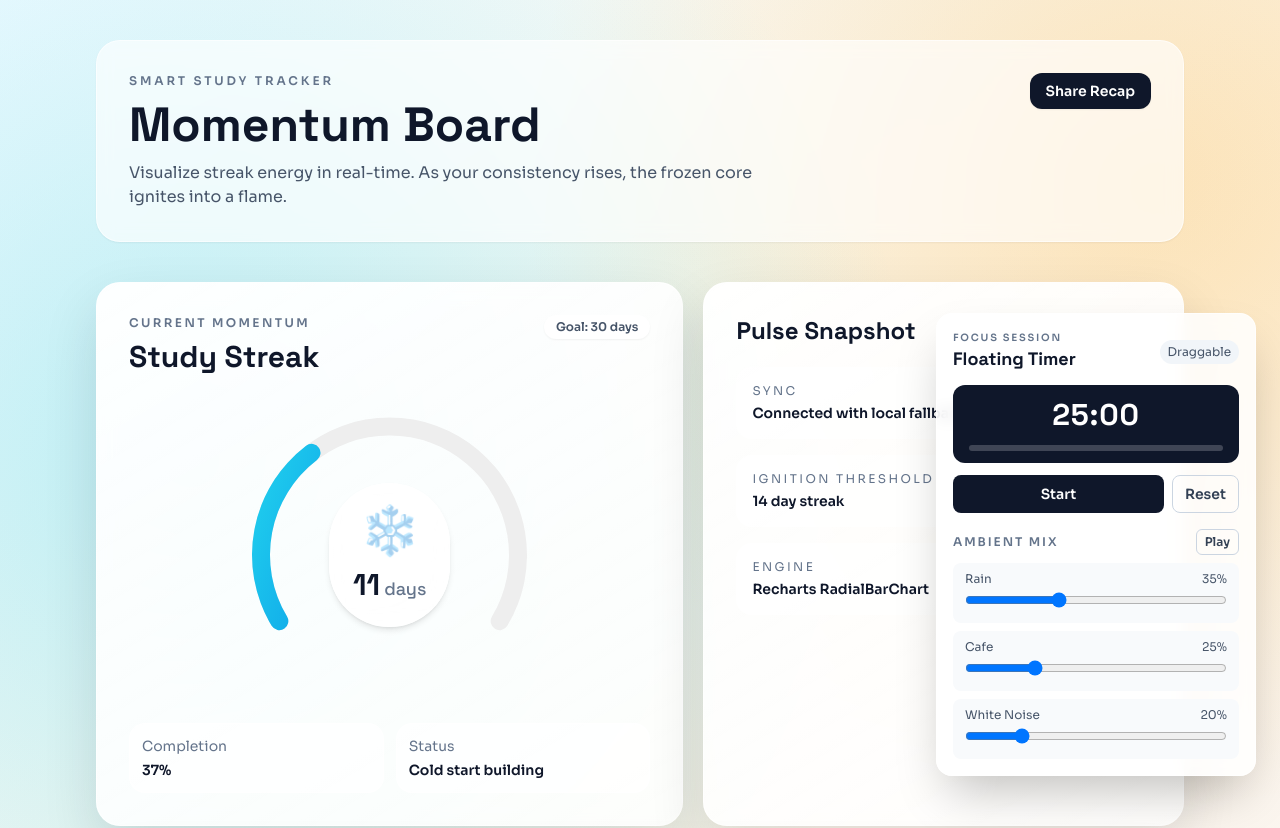
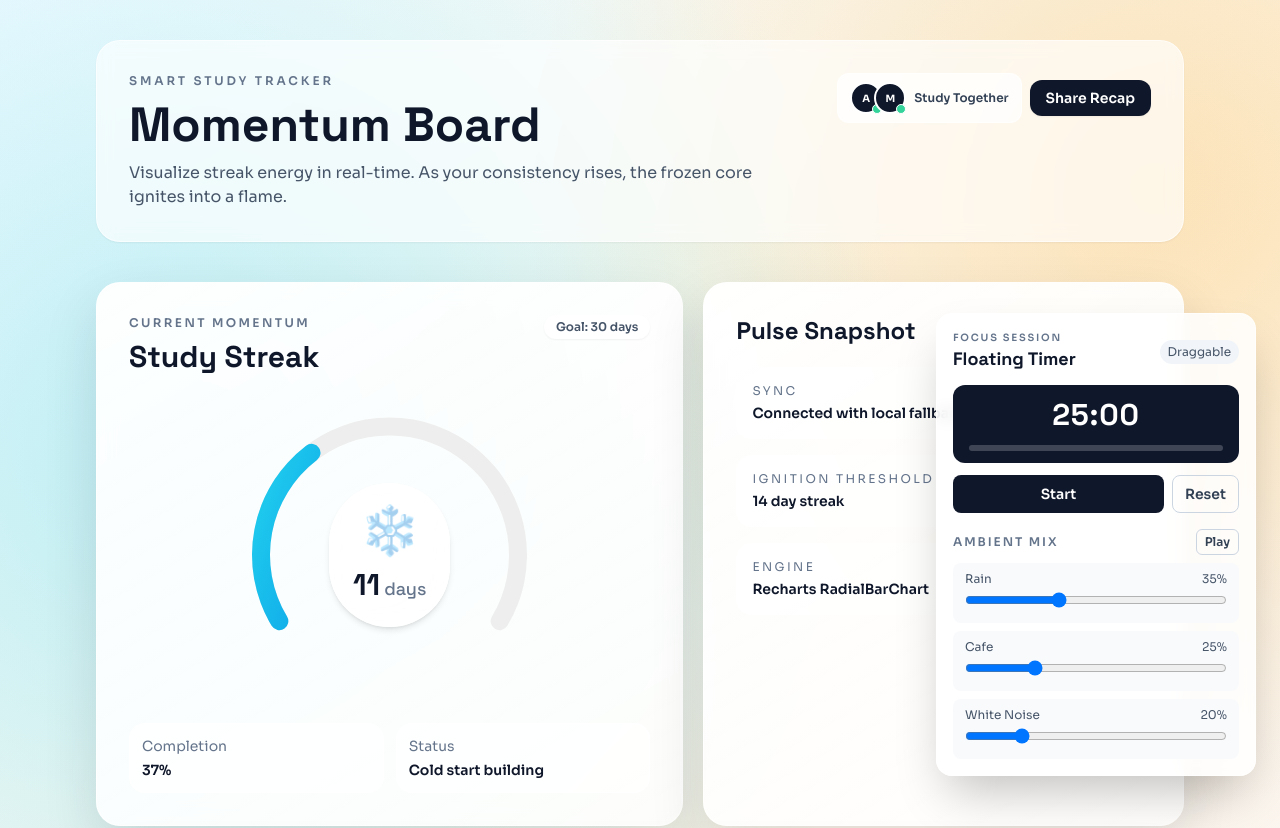
Before and after one commit to pallavghatvalwork-ops/smart-study-tracker, a React (Vite) app in the folder frontend/: page / in a window 1280 px wide. Shown: the top 828 px of the page. Built offline with nearby package versions, Linux system fonts and the light colour scheme; no server answers; the database is empty.

Commit message:
feat: add minimal realtime study presence awareness

```diff
--- a/frontend/src/App.tsx
+++ b/frontend/src/App.tsx
@@ -1,5 +1,6 @@
 import { FloatingTimerWidget } from './components/FloatingTimerWidget'
 import { MemoryDecayPanel } from './components/MemoryDecayPanel'
+import { StudyPresence } from './components/StudyPresence'
 import { StreakFlameCard } from './components/StreakFlameCard'
 import { TodayPlan } from './components/TodayPlan'
 import { TopicGapAnalyzer } from './components/TopicGapAnalyzer'
@@ -25,7 +26,10 @@ function App() {
               ignites into a flame.
             </p>
           </div>
-          <WeeklyRecapExport />
+          <div className="flex items-center gap-2">
+            <StudyPresence />
+            <WeeklyRecapExport />
+          </div>
         </div>
       </header>
 
--- a/frontend/src/components/FloatingTimerWidget.tsx
+++ b/frontend/src/components/FloatingTimerWidget.tsx
@@ -1,6 +1,7 @@
 import { useEffect, useMemo, useRef, useState } from 'react'
 import { useTimer } from '../hooks/useTimer'
 import { useAmbientStore } from '../store/useAmbientStore'
+import { useFocusPresenceStore } from '../store/useFocusPresenceStore'
 
 type SoundKey = 'rain' | 'cafe' | 'white'
 
@@ -31,6 +32,7 @@ const sounds: SoundMeta[] = [
 export function FloatingTimerWidget() {
   const { formatted, isRunning, progress, start, pause, reset } = useTimer(25 * 60)
   const { isPlaying, levels, togglePlaying, setLevel } = useAmbientStore()
+  const setFocusing = useFocusPresenceStore((state) => state.setFocusing)
 
   const [position, setPosition] = useState({ x: 24, y: 24 })
   const [dragging, setDragging] = useState(false)
@@ -63,6 +65,10 @@ export function FloatingTimerWidget() {
       }
     })
   }, [isPlaying, levels])
+
+  useEffect(() => {
+    setFocusing(isRunning)
+  }, [isRunning, setFocusing])
 
   useEffect(() => {
     const handleMove = (event: MouseEvent) => {
--- /dev/null
+++ b/frontend/src/components/StudyPresence.tsx
@@ -0,0 +1,157 @@
+import { useEffect, useMemo, useRef, useState } from 'react'
+import { supabase } from '../lib/supabase'
+import { useFocusPresenceStore } from '../store/useFocusPresenceStore'
+
+type PresenceUser = {
+  id: string
+  name: string
+  subject: string
+  is_focusing: boolean
+}
+
+const fallbackUsers: PresenceUser[] = [
+  { id: 'u1', name: 'Alex', subject: 'Math', is_focusing: true },
+  { id: 'u2', name: 'Meera', subject: 'DBMS', is_focusing: true },
+  { id: 'u3', name: 'Aarav', subject: 'OS', is_focusing: false },
+]
+
+function initials(name: string): string {
+  return name
+    .split(' ')
+    .slice(0, 2)
+    .map((part) => part.charAt(0).toUpperCase())
+    .join('')
+}
+
+function isPresenceUser(value: unknown): value is PresenceUser {
+  if (!value || typeof value !== 'object') {
+    return false
+  }
+
+  const candidate = value as PresenceUser
+  return (
+    typeof candidate.id === 'string' &&
+    typeof candidate.name === 'string' &&
+    typeof candidate.subject === 'string' &&
+    typeof candidate.is_focusing === 'boolean'
+  )
+}
+
+export function StudyPresence() {
+  const isFocusing = useFocusPresenceStore((state) => state.isFocusing)
+  const [members, setMembers] = useState<PresenceUser[]>(fallbackUsers)
+  const [toast, setToast] = useState<string | null>(null)
+  const channelRef = useRef<ReturnType<NonNullable<typeof supabase>['channel']> | null>(null)
+
+  const myId = useMemo(() => {
+    const fromStorage = localStorage.getItem('sst_user_id')
+    if (fromStorage) {
+      return fromStorage
+    }
+
+    const generated = `user-${Math.random().toString(36).slice(2, 9)}`
+    localStorage.setItem('sst_user_id', generated)
+    return generated
+  }, [])
+
+  useEffect(() => {
+    if (!supabase) {
+      return
+    }
+
+    const channel = supabase.channel('study-together-presence', {
+      config: {
+        presence: {
+          key: myId,
+        },
+      },
+    })
+
+    channel
+      .on('presence', { event: 'sync' }, () => {
+        const state = channel.presenceState()
+        const flattenedEntries = Object.values(state).flat() as unknown[]
+        const allMembers: PresenceUser[] = flattenedEntries
+          .filter(isPresenceUser)
+          .filter((entry) => entry.is_focusing)
+
+        setMembers((previous) => {
+          const others = previous.filter((item) => item.id.startsWith('u'))
+          return [...others, ...allMembers]
+        })
+      })
+      .subscribe(async (status) => {
+        if (status === 'SUBSCRIBED') {
+          channelRef.current = channel
+          await channel.track({
+            id: myId,
+            name: 'You',
+            subject: 'Current Session',
+            is_focusing: isFocusing,
+          })
+        }
+      })
+
+    return () => {
+      channelRef.current = null
+      void channel.unsubscribe()
+    }
+  }, [myId])
+
+  useEffect(() => {
+    if (!supabase || !channelRef.current) {
+      return
+    }
+
+    void channelRef.current.track({
+      id: myId,
+      name: 'You',
+      subject: 'Current Session',
+      is_focusing: isFocusing,
+    })
+  }, [isFocusing, myId])
+
+  const activeFriends = members.filter((member) => member.is_focusing && member.name !== 'You')
+
+  const showToast = (name: string, subject: string) => {
+    setToast(`${name} is grinding ${subject} too`)
+    window.setTimeout(() => setToast(null), 2100)
+  }
+
+  return (
+    <div className="relative">
+      <button
+        className="group flex items-center gap-2 rounded-xl border border-white/70 bg-white/75 px-3 py-2"
+        onClick={() => {
+          if (activeFriends[0]) {
+            showToast(activeFriends[0].name, activeFriends[0].subject)
+          }
+        }}
+      >
+        <div className="flex -space-x-2">
+          {activeFriends.slice(0, 3).map((friend) => (
+            <span
+              key={friend.id}
+              className="relative grid h-8 w-8 place-items-center rounded-full border-2 border-white bg-slate-900 text-[10px] font-bold text-white"
+            >
+              {initials(friend.name)}
+              <span className="absolute -bottom-0.5 -right-0.5 h-2.5 w-2.5 rounded-full border border-white bg-emerald-400" />
+            </span>
+          ))}
+          {activeFriends.length === 0 && (
+            <span className="grid h-8 w-8 place-items-center rounded-full border-2 border-white bg-slate-200 text-[10px] font-bold text-slate-600">
+              0
+            </span>
+          )}
+        </div>
+        <p className="text-xs font-semibold text-slate-700">Study Together</p>
+      </button>
+
+      {toast && (
+        <div className="absolute right-0 top-12 w-56 rounded-lg border border-slate-200 bg-white px-3 py-2 text-xs text-slate-700 shadow-lg">
+          {toast}
+        </div>
+      )}
+    </div>
+  )
+}
--- /dev/null
+++ b/frontend/src/store/useFocusPresenceStore.ts
@@ -0,0 +1,11 @@
+import { create } from 'zustand'
+
+type FocusPresenceState = {
+  isFocusing: boolean
+  setFocusing: (focusing: boolean) => void
+}
+
+export const useFocusPresenceStore = create<FocusPresenceState>((set) => ({
+  isFocusing: false,
+  setFocusing: (focusing) => set({ isFocusing: focusing }),
+}))
```
